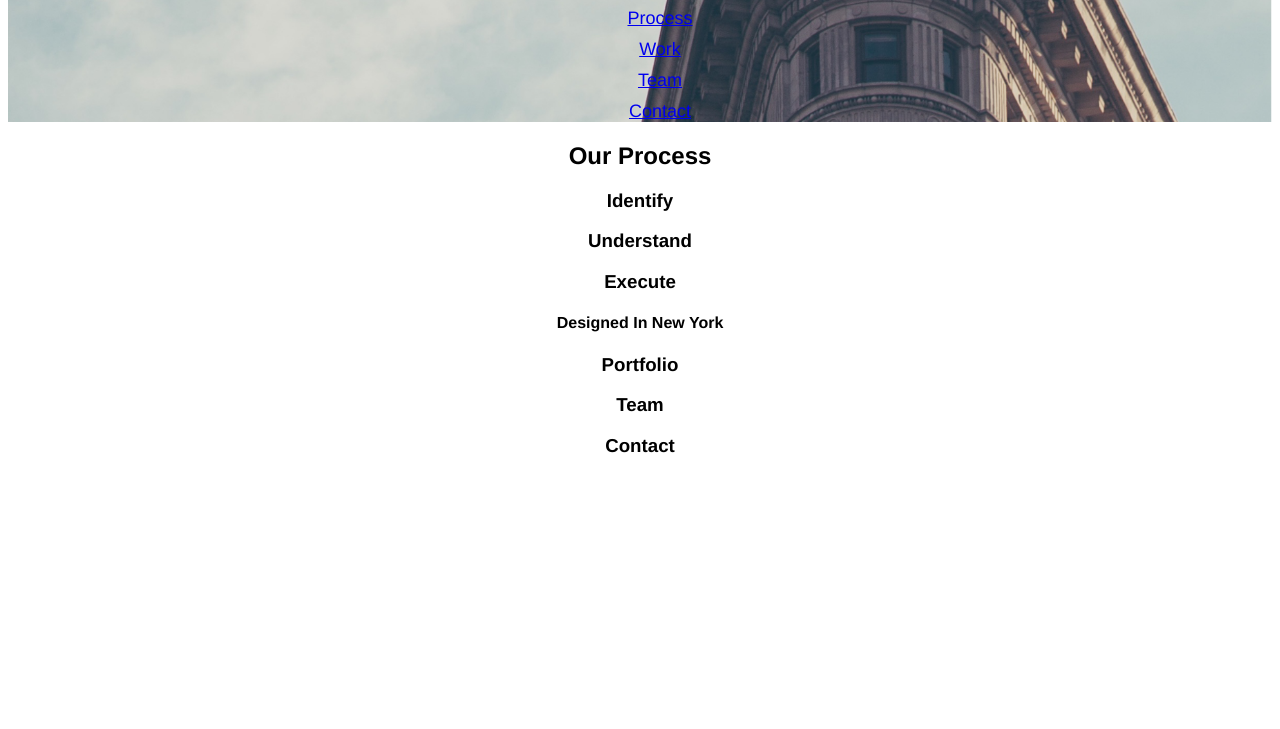
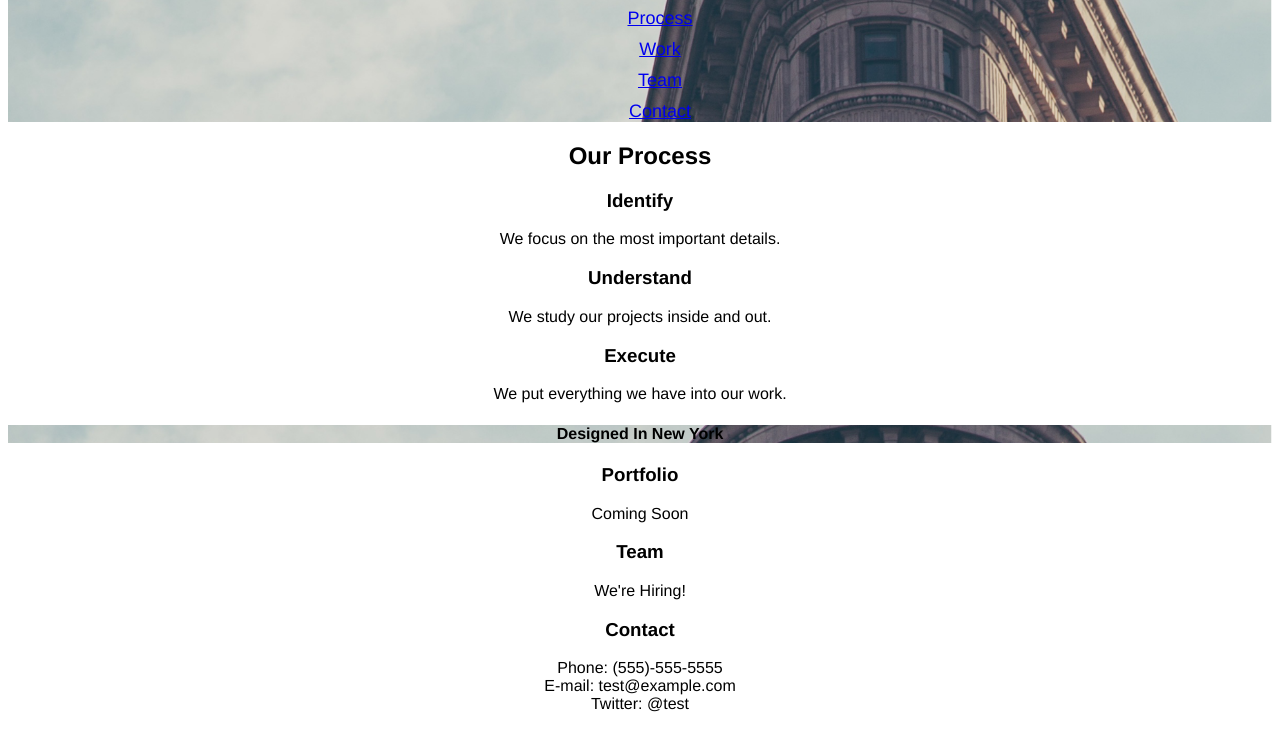
Before and after one commit to MikeTelesca/Broadway, a plain HTML site: page index.html in a window 1280 px wide. Shown: the part 103-832 px from the top of the page. Before the commit the page ends 800 px from the top, so only its background shows below. Drawn offline with Linux system fonts and the light colour scheme; files whose address does not match are found by name.

Commit message:
ADD PARAGRAPHS

```diff
--- a/index.html
+++ b/index.html
@@ -22,14 +22,14 @@
 <div class="item">
 <h2 id="process">Our Process</h2>
 
-
 <h3>Identify</h3>
-
+<p>We focus on the most important details.</p>
 
 <h3>Understand</h3>
-
+<p>We study our projects inside and out.</p>
 
 <h3>Execute</h3>
+<p>We put everything we have into our work.</p>
 
 </div>
 
@@ -37,13 +37,19 @@
 
 
 <h3 id="portfolio">Portfolio</h3>
-
+<p>Coming Soon</p>
 
 <h3 id="team">Team</h3>
-
+<p>We're Hiring!</p>
 
 <h3 id="contact">Contact</h3>
+<p>Phone: (555)-555-5555 </br>
 
+E-mail: test@example.com </br>
+
+Twitter: @test
+
+</p>
 
   </body>
 </html>
--- a/resources/css/style.css
+++ b/resources/css/style.css
@@ -20,3 +20,8 @@ li {
   background-image: url(/Users/miketelesca/Broadway/resources/images/the-flatiron-building.png);
   background-size: cover;
 }
+
+h4 {
+  background-image: url(/Users/miketelesca/Broadway/resources/images/the-flatiron-building.png);
+  background-size: cover;
+}
```
